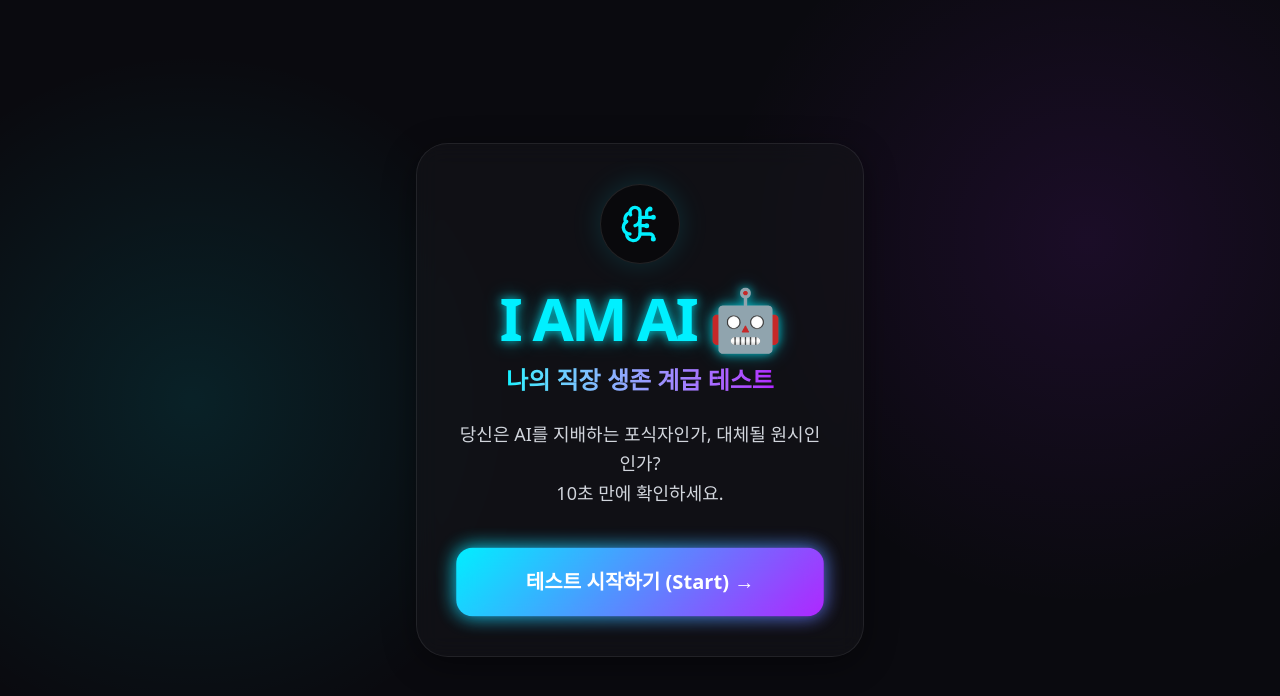
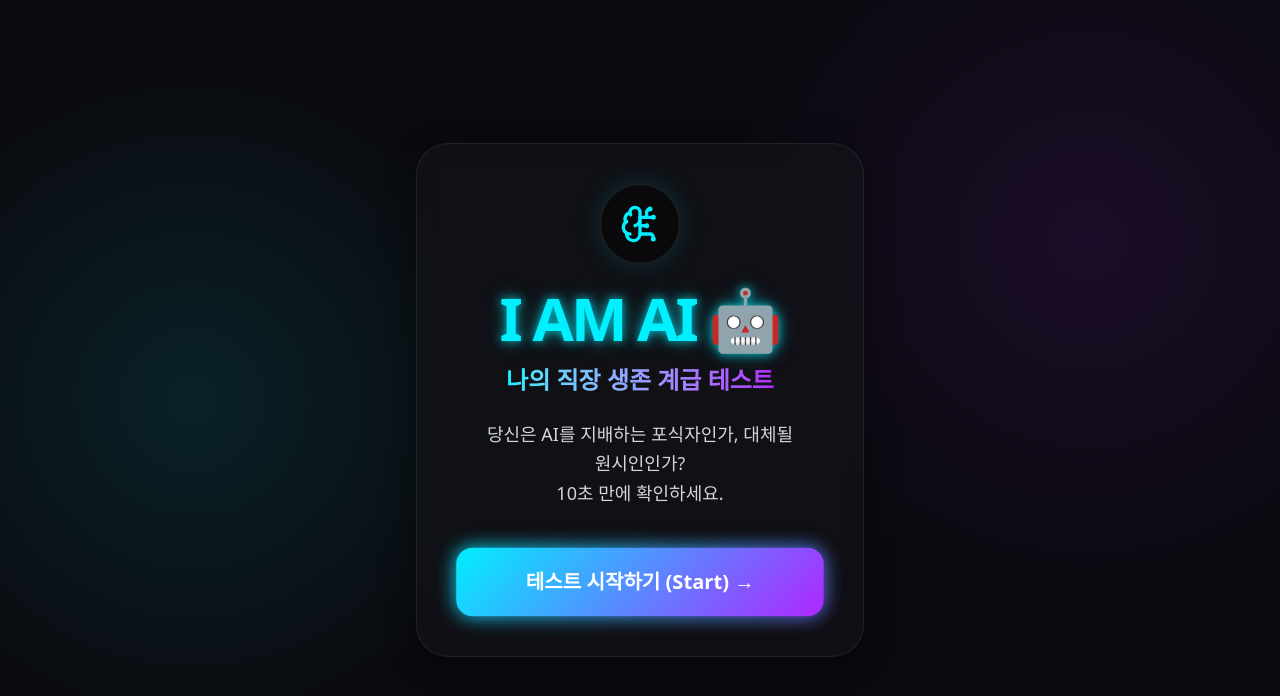
Before and after one commit to AzureMooni/iam-ai-quiz, a Next.js app: page / in a window 1280 px wide. Shown: the top 696 px of the page. Built offline with nearby package versions, Linux system fonts and the light colour scheme.

Commit message:
fix: remove invalid ico and add global word-break for Korean

```diff
--- a/src/app/globals.css
+++ b/src/app/globals.css
@@ -19,6 +19,10 @@ body {
     radial-gradient(circle at 85% 30%, rgba(176, 38, 255, 0.1), transparent 30%);
   background-attachment: fixed;
   overflow-x: hidden;
+  word-break: keep-all;
+  /* Ensures Korean words aren't broken improperly */
+  overflow-wrap: break-word;
+  /* Allows long strings to break when absolutely necessary */
 }
 
 .glass-panel {
```
Also changed, not shown: 2 other files (tests, documents, lock files or other folders).
